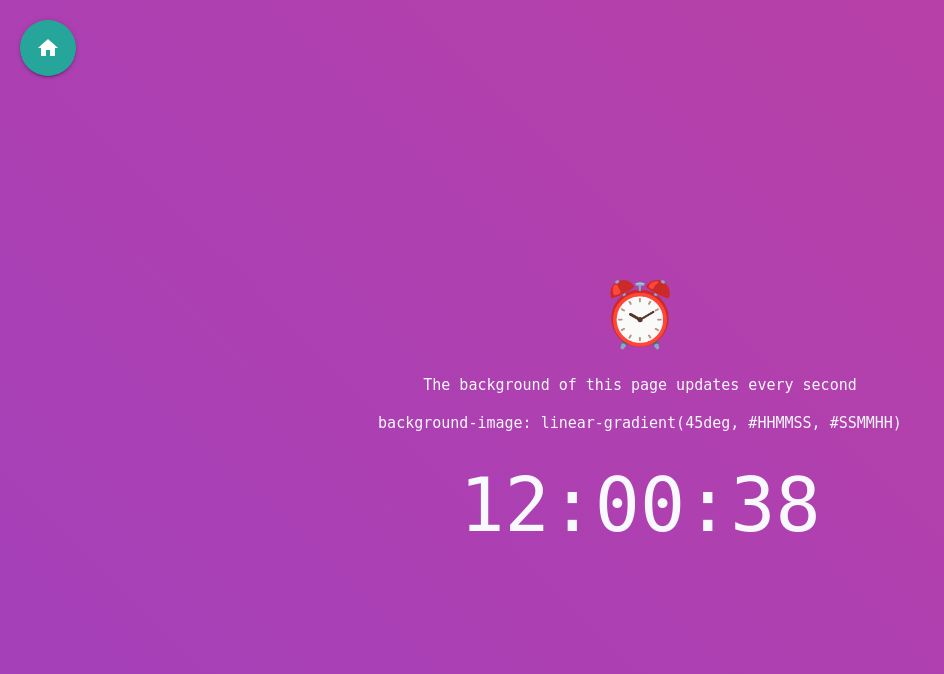
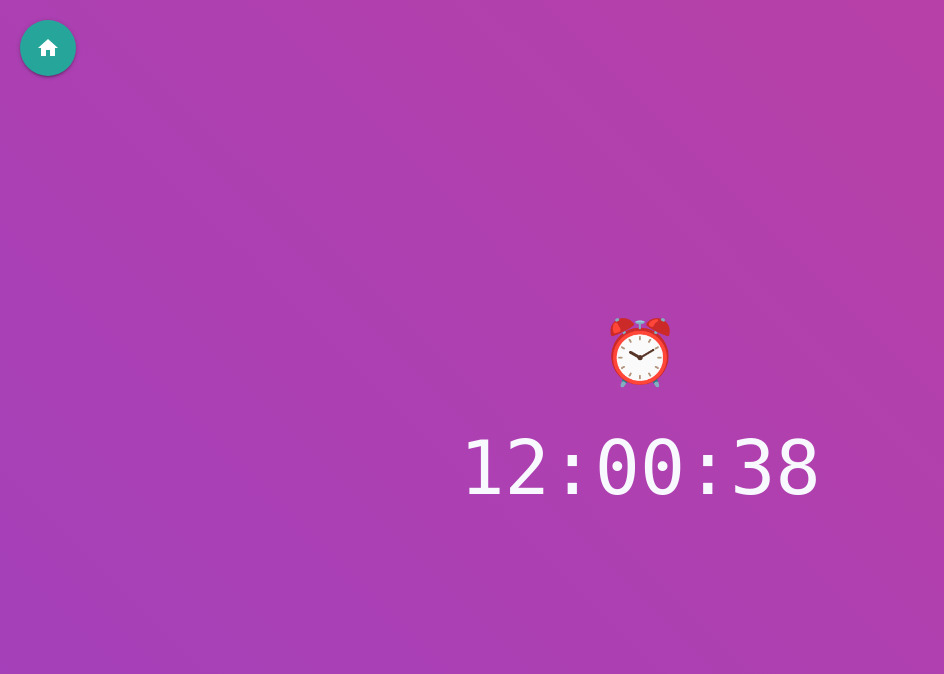
Before and after one commit to kik369/refaktor.dev, a Django app: template website/frontpage/templates/frontpage/clock.html in a window 1280 px wide. Shown: the top 674 px of the page, without its empty margins (0-944 px from the left). Run offline with Django 3.2, Linux system fonts and the light colour scheme; the template is opened without the code that fills it, so the values that code supplies are empty; some web fonts are replaced.

Commit message:
update clock

```diff
--- a/website/frontpage/templates/frontpage/clock.html
+++ b/website/frontpage/templates/frontpage/clock.html
@@ -47,8 +47,6 @@
         >
         <div class="clock-container">
             <h1>⏰</h1>
-            <p>The background of this page updates every second</p>
-            <p>background-image: linear-gradient(45deg, #HHMMSS, #SSMMHH)</p>
             <div class="clock"></div>
         </div>
         <script src="{% static 'frontpage/js/clock.js' %}"></script>
```
